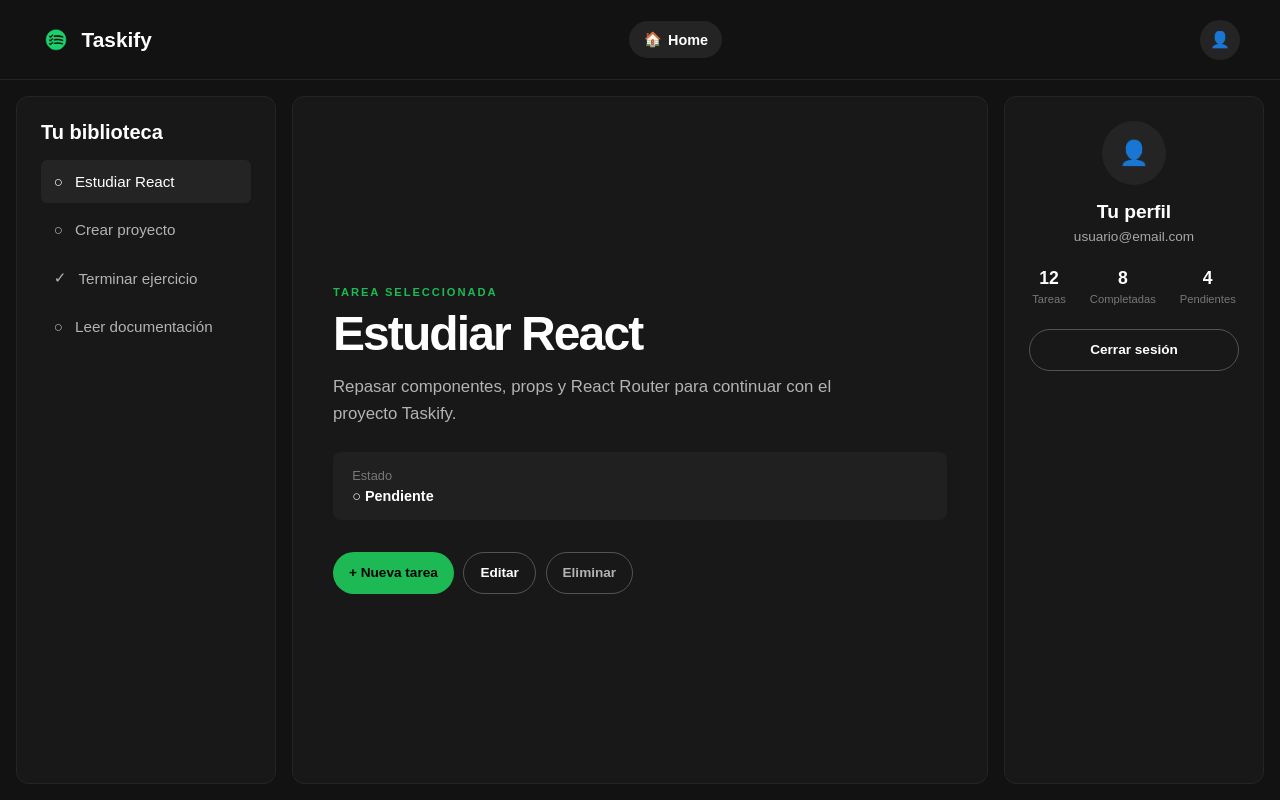
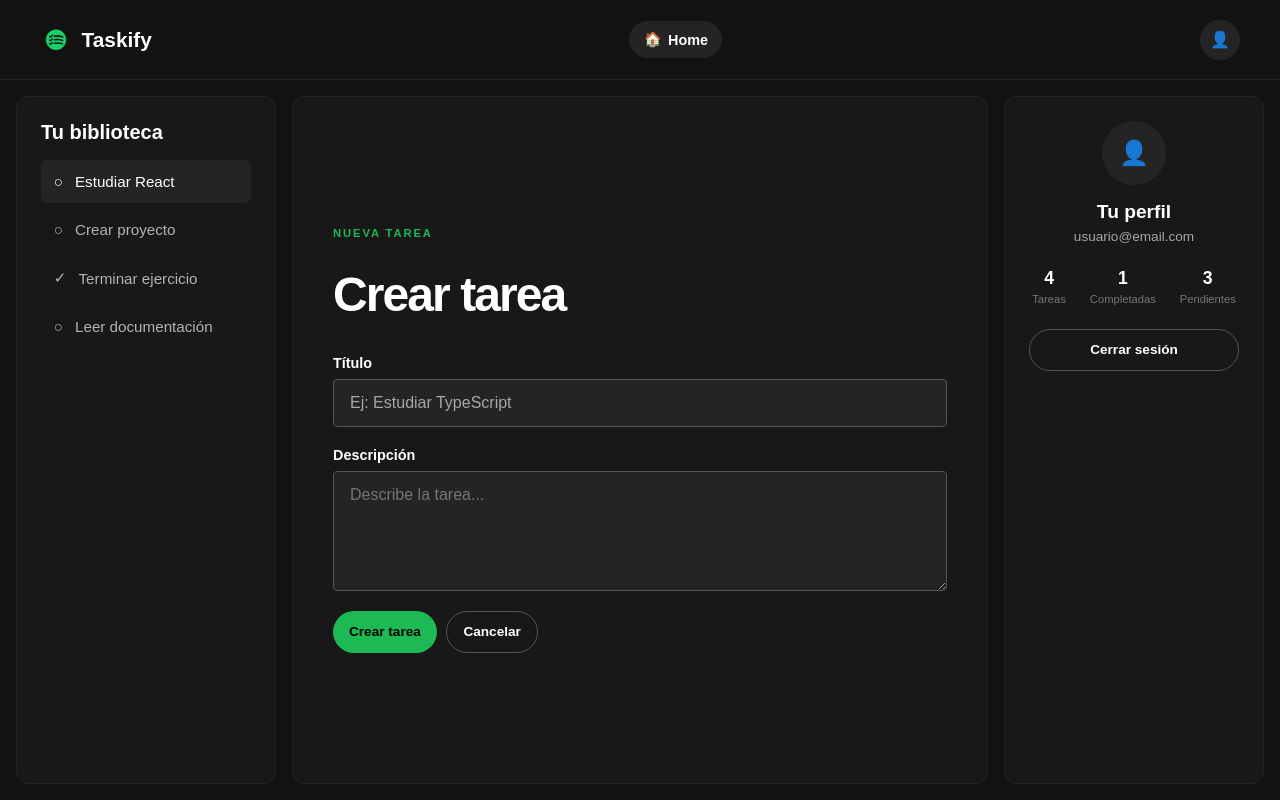
Before and after one commit to octaviolanne-hue/ProyectoIntegradorM4, a React (Vite) app: page /tasks in a window 1280 px wide. Both pictures are taken after a click on the button "+ Nueva tarea". Built offline with nearby package versions, Linux system fonts and the light colour scheme.

Commit message:
Se agrega crear editar y elimnar tareas

```diff
--- a/src/App.css
+++ b/src/App.css
@@ -271,27 +271,12 @@
     color: #1db954;
 }
 
-
-/* =========================================================
-   TASKS
-   ========================================================= */
-
-
-/* =========================
-   TASKS - MOBILE
-   ========================= */
-
 .tasks-page {
     min-height: 100vh;
 
     background-color: #121212;
     color: #ffffff;
 }
-
-
-/* =========================
-   TASKS NAVBAR
-   ========================= */
 
 .tasks-navbar {
     display: flex;
@@ -396,10 +381,6 @@
 }
 
 
-/* =========================
-   TASKS LAYOUT - MOBILE
-   ========================= */
-
 .tasks-layout {
     display: flex;
     flex-direction: column;
@@ -409,11 +390,6 @@
     padding: 1rem;
 }
 
-
-/* =========================
-   BLOQUES
-   ========================= */
-
 .tasks-library,
 .task-details,
 .user-panel {
@@ -422,11 +398,6 @@
     border: 1px solid #242424;
     border-radius: 12px;
 }
-
-
-/* =========================
-   TU BIBLIOTECA
-   ========================= */
 
 .tasks-library {
     padding: 1.25rem;
@@ -486,11 +457,6 @@
     color: #ffffff;
 }
 
-
-/* =========================
-   DETALLE DE TAREA
-   ========================= */
-
 .task-details {
     min-height: 320px;
 
@@ -536,11 +502,6 @@
     line-height: 1.6;
 }
 
-
-/* =========================
-   ESTADO DE TAREA
-   ========================= */
-
 .task-status {
     display: flex;
     flex-direction: column;
@@ -568,10 +529,6 @@
     font-size: 0.9rem;
 }
 
-
-/* =========================
-   ACCIONES
-   ========================= */
 
 .task-actions {
     display: flex;
@@ -645,10 +602,6 @@
     color: #ffffff;
 }
 
-
-/* =========================
-   PERFIL
-   ========================= */
 
 .user-panel {
     padding: 1.5rem;
@@ -753,6 +706,34 @@
     border-color: #777777;
 }
 
+.task-form {
+    display: flex;
+    flex-direction: column;
+    gap: 1.25rem;
+}
+
+.task-form textarea {
+    width: 100%;
+
+    padding: 0.85rem 1rem;
+
+    background-color: #242424;
+    color: #ffffff;
+
+    border: 1px solid #535353;
+    border-radius: 4px;
+
+    font-family: inherit;
+    font-size: 1rem;
+
+    resize: vertical;
+
+    outline: none;
+}
+
+.task-form textarea:focus {
+    border-color: #ffffff;
+}
 
 /* =========================
    TABLET
--- a/src/pages/Tasks.tsx
+++ b/src/pages/Tasks.tsx
@@ -1,4 +1,123 @@
+import { useState } from "react";
+
+interface Task {
+    id: number;
+    title: string;
+    description: string;
+    completed: boolean;
+}
+
+const initialTasks: Task[] = [
+    {
+        id: 1,
+        title: "Estudiar React",
+        description:
+            "Repasar componentes, props y React Router para continuar con el proyecto Taskify.",
+        completed: false,
+    },
+    {
+        id: 2,
+        title: "Crear proyecto",
+        description:
+            "Crear la estructura inicial del proyecto Taskify.",
+        completed: false,
+    },
+    {
+        id: 3,
+        title: "Terminar ejercicio",
+        description:
+            "Completar el ejercicio de React Router de Henry.",
+        completed: true,
+    },
+    {
+        id: 4,
+        title: "Leer documentación",
+        description:
+            "Leer la documentación oficial de React para reforzar conceptos.",
+        completed: false,
+    },
+];
+
 function Tasks() {
+
+    const [tasks, setTasks] = useState<Task[]>(initialTasks);
+
+    const [selectedTask, setSelectedTask] = useState<Task>(initialTasks[0]);
+
+    const [showForm, setShowForm] = useState(false);
+
+    const [isEditing, setIsEditing] = useState(false);
+
+    const [title, setTitle] = useState("");
+
+    const [description, setDescription] = useState("");
+
+
+    const handleSubmitTask = (
+        event: React.FormEvent<HTMLFormElement>
+    ) => {
+
+        event.preventDefault();
+
+        if (isEditing) {
+
+            const updatedTask: Task = {
+                ...selectedTask,
+                title,
+                description,
+            };
+
+            setTasks(
+                tasks.map((task) =>
+                    task.id === selectedTask.id
+                        ? updatedTask
+                        : task
+                )
+            );
+
+            setSelectedTask(updatedTask);
+
+        } else {
+
+            const newTask: Task = {
+                id: Date.now(),
+                title,
+                description,
+                completed: false,
+            };
+
+            setTasks([...tasks, newTask]);
+
+            setSelectedTask(newTask);
+        }
+
+        setTitle("");
+        setDescription("");
+        setShowForm(false);
+        setIsEditing(false);
+    };
+
+    const handleDeleteTask = () => {
+
+        const confirmed = window.confirm(
+            `¿Querés eliminar "${selectedTask.title}"?`
+        );
+
+        if (!confirmed) {
+            return;
+        }
+
+        const remainingTasks = tasks.filter(
+            (task) => task.id !== selectedTask.id
+        );
+
+        setTasks(remainingTasks);
+
+        if (remainingTasks.length > 0) {
+            setSelectedTask(remainingTasks[0]);
+        }
+    };
+
     return (
         <main className="tasks-page">
 
@@ -25,6 +144,7 @@ function Tasks() {
             {/* CONTENIDO PRINCIPAL */}
             <section className="tasks-layout">
 
+
                 {/* BIBLIOTECA */}
                 <aside className="tasks-library">
 
@@ -32,25 +152,25 @@ function Tasks() {
 
                     <div className="task-list">
 
-                        <button className="task-item">
-                            <span>○</span>
-                            <span>Estudiar React</span>
+                        {tasks.map((task) => (
+
+                            <button
+                                key={task.id}
+                                className="task-item"
+                                onClick={() => setSelectedTask(task)}
+                            >
+
+                                <span>
+                                    {task.completed ? "✓" : "○"}
+                                </span>
+
+                                <span>
+                                    {task.title}
+                                </span>
+
                             </button>
 
-                        <button className="task-item">
-                            <span>○</span>
-                            <span>Crear proyecto</span>
-                        </button>
-
-                        <button className="task-item">
-                            <span>✓</span>
-                            <span>Terminar ejercicio</span>
-                        </button>
-
-                        <button className="task-item">
-                            <span>○</span>
-                            <span>Leer documentación</span>
-                        </button>
+                        ))}
 
                     </div>
 
@@ -60,83 +180,176 @@ function Tasks() {
                 {/* DETALLE DE TAREA */}
                 <section className="task-details">
 
+                    {!showForm ? (
+                        <>
                             <p className="task-details-label">
                                 TAREA SELECCIONADA
                             </p>
 
-                    <h1>Estudiar React</h1>
+                            <h1>
+                                {selectedTask.title}
+                            </h1>
 
                             <p className="task-description">
-                        Repasar componentes, props y React Router
-                        para continuar con el proyecto Taskify.
+                                {selectedTask.description}
                             </p>
 
                             <div className="task-status">
-                        <span>Estado</span>
-                        <strong>○ Pendiente</strong>
+
+                                <span>
+                                    Estado
+                                </span>
+
+                                <strong>
+                                    {selectedTask.completed
+                                        ? "✓ Completada"
+                                        : "○ Pendiente"}
+                                </strong>
+
                             </div>
-
                             <div className="task-actions">
 
-                        <button className="new-task-button">
+                                <button
+                                    className="new-task-button"
+                                    onClick={() => {
+                                        setIsEditing(false);
+                                        setTitle("");
+                                        setDescription("");
+                                        setShowForm(true);
+                                    }}
+                                >
                                     + Nueva tarea
                                 </button>
 
-                        <button className="edit-task-button">
+                                <button
+                                    className="edit-task-button"
+                                    onClick={() => {
+                                        setIsEditing(true);
+                                        setTitle(selectedTask.title);
+                                        setDescription(selectedTask.description);
+                                        setShowForm(true);
+                                    }}
+                                >
                                     Editar
                                 </button>
 
-                        <button className="delete-task-button">
+                                <button
+                                    className="delete-task-button"
+                                    onClick={handleDeleteTask}
+                                >
                                     Eliminar
                                 </button>
 
                             </div>
 
+                        </>
+
+                    ) : (
+
+                        <form
+                            className="task-form"
+                            onSubmit={handleSubmitTask}
+                        >
+                            <p className="task-details-label">
+                                {isEditing ? "EDITAR TAREA" : "NUEVA TAREA"}
+                            </p>
+                            <h1>
+                                {isEditing ? "Editar tarea" : "Crear tarea"}
+                            </h1>
+                            <div className="form-group">
+
+                                <label htmlFor="task-title">
+                                    Título
+                                </label>
+
+                                <input
+                                    type="text"
+                                    id="task-title"
+                                    value={title}
+                                    onChange={(event) =>
+                                        setTitle(event.target.value)
+                                    }
+                                    placeholder="Ej: Estudiar TypeScript"
+                                    required
+                                />
+                            </div>
+                            <div className="form-group">
+                                <label htmlFor="task-description">
+                                    Descripción
+                                </label>
+                                <textarea
+                                    id="task-description"
+                                    value={description}
+                                    onChange={(event) =>
+                                        setDescription(event.target.value)
+                                    }
+                                    placeholder="Describe la tarea..."
+                                    rows={5}
+                                    required
+                                />
+                            </div>
+                            <div className="task-actions">
+                                <button
+                                    type="submit"
+                                    className="new-task-button"
+                                >
+                                    {isEditing ? "Guardar cambios" : "Crear tarea"}
+                                </button>
+                                <button
+                                    type="button"
+                                    className="edit-task-button"
+                                    onClick={() => setShowForm(false)}
+                                >
+                                    Cancelar
+                                </button>
+                            </div>
+                        </form>
+                    )}
                 </section>
-
-
                 {/* PERFIL */}
                 <aside className="user-panel">
-
                     <div className="user-avatar">
                         👤
                     </div>
-
-                    <h2>Tu perfil</h2>
-
+                    <h2>
+                        Tu perfil
+                    </h2>
                     <p className="user-email">
                         usuario@email.com
                     </p>
+                    <div className="user-stats">
+                        <div>
+                            <strong>
+                                {tasks.length}
+                            </strong>
 
-                    <div className="user-stats">
-
+                            <span>
+                                Tareas
+                            </span>
+                        </div>
                         <div>
-                            <strong>12</strong>
-                            <span>Tareas</span>
+                            <strong>
+                                {tasks.filter((task) => task.completed).length}
+                            </strong>
+                            <span>
+                                Completadas
+                            </span>
                         </div>
-
                         <div>
-                            <strong>8</strong>
-                            <span>Completadas</span>
+                            <strong>
+                                {tasks.filter((task) => !task.completed).length}
+                            </strong>
+                            <span>
+                                Pendientes
+                            </span>
                         </div>
-
-                        <div>
-                            <strong>4</strong>
-                            <span>Pendientes</span>
                     </div>
-
-                    </div>
-
                     <button className="logout-button">
                         Cerrar sesión
                     </button>
-
                 </aside>
-
             </section>
-
         </main>
     );
 }
-
 export default Tasks;
```
Lines whose indentation alone changed are shown as unchanged.
